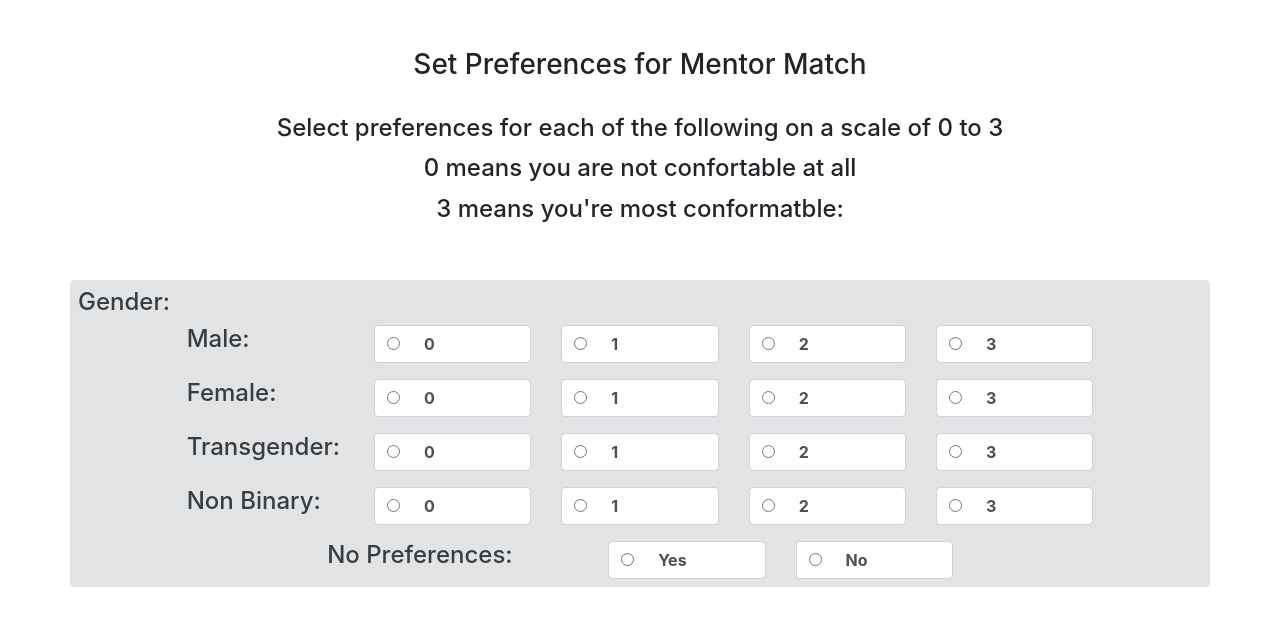
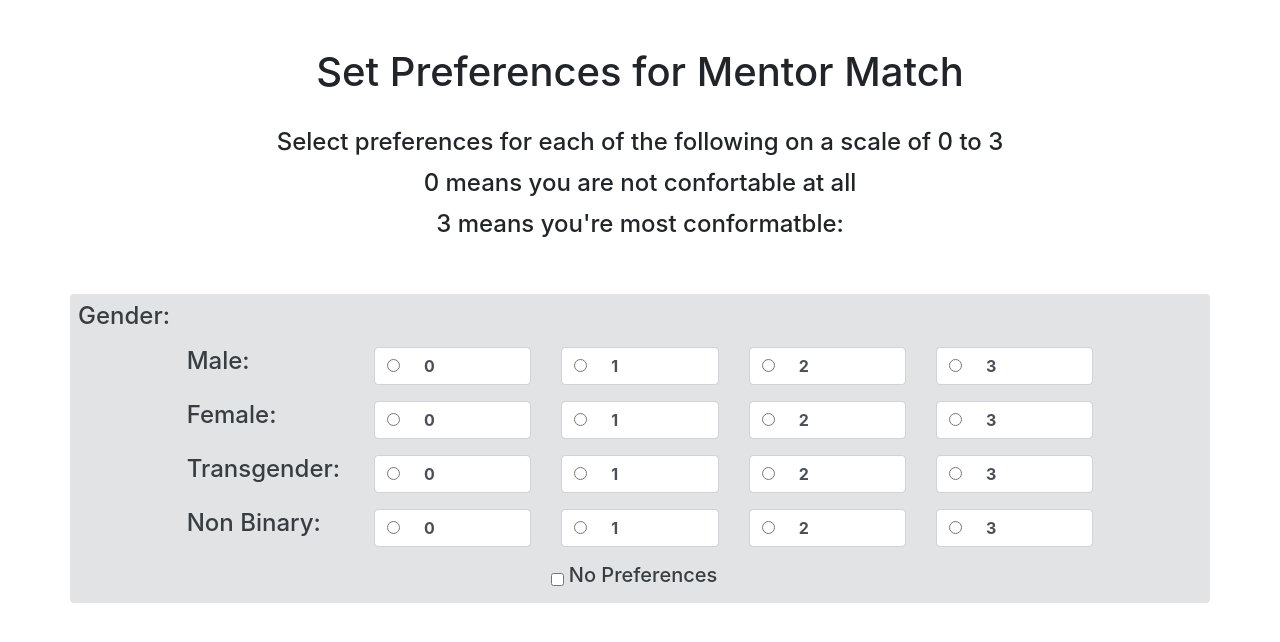
Before and after one commit to 2020-opportunity-hack/Team-08, a React (Create React App) app in the folder front-end/: page /set-mentor-preferences in a window 1280 px wide. Shown: the top 642 px of the page. Built offline with nearby package versions, Linux system fonts and the light colour scheme.

Commit message:
Working of radio buttons

```diff
--- a/front-end/src/components/common/checkbox.js
+++ b/front-end/src/components/common/checkbox.js
@@ -1,10 +1,10 @@
 import React from "react";
 
 const CheckBox = (props) => {
-  const { genderId, isChecked, toggle, gender } = props;
+  const { id, isChecked, toggle, value } = props;
 
   const toggleState = (event) => {
-    toggle(gender, event.target.checked);
+    toggle(id, event.target.checked);
   };
 
   return (
@@ -12,13 +12,13 @@ const CheckBox = (props) => {
       <input
         className="form-check-input"
         type="checkbox"
-        id={genderId}
-        value={genderId}
+        id={id}
+        value={id}
         checked={isChecked}
         onChange={(event) => toggleState(event)}
       />
-      <label className="form-check-label" htmlFor={genderId}>
-        <h5>{gender}</h5>
+      <label className="form-check-label" htmlFor={id}>
+        <h5>{value}</h5>
       </label>
     </div>
   );
--- a/front-end/src/components/common/radioButton.js
+++ b/front-end/src/components/common/radioButton.js
@@ -1,11 +1,53 @@
 import React from "react";
 
 const RadioButton = (props) => {
-  const { value, name } = props;
+  const { value, name, isSelected, onClickEvent, shouldDisable } = props;
+
+  const selectCurrentValue = (event) => {
+    onClickEvent(name, event.target.value);
+  };
 
   return (
     <div className="form-control">
-      <input type="radio" value={value} id={`${name}-${value}`} name={name} />
+      {isSelected ? (
+        shouldDisable ? (
+          <input
+            type="radio"
+            value={value}
+            id={`${name}-${value}`}
+            name={name}
+            onChange={(event) => selectCurrentValue(event)}
+            defaultChecked
+            disabled
+          />
+        ) : (
+          <input
+            type="radio"
+            value={value}
+            id={`${name}-${value}`}
+            name={name}
+            onChange={(event) => selectCurrentValue(event)}
+            defaultChecked
+          />
+        )
+      ) : shouldDisable ? (
+        <input
+          type="radio"
+          value={value}
+          id={`${name}-${value}`}
+          name={name}
+          onChange={(event) => selectCurrentValue(event)}
+          disabled
+        />
+      ) : (
+        <input
+          type="radio"
+          value={value}
+          id={`${name}-${value}`}
+          name={name}
+          onChange={(event) => selectCurrentValue(event)}
+        />
+      )}
       <label
         className="ml-4 font-weight-bold text-capitalize"
         htmlFor={`${name}-${value}`}
--- a/front-end/src/components/preferences-form/preferences-form.js
+++ b/front-end/src/components/preferences-form/preferences-form.js
@@ -1,15 +1,16 @@
-import React, { Fragment } from "react";
+import React from "react";
 
 import { SectionHeading } from "../styles/common";
 import GenderPreferences from "./questions/gender-preferences/gender-preferences";
+import { StateProvider } from "../../context/filterContext";
 
 const PreferencesForm = () => {
   return (
-    <Fragment>
+    <StateProvider>
       <div className="container mt-5">
         <div className="row">
           <SectionHeading className="col-12">
-            <h3>Set Preferences for Mentor Match</h3>
+            <h1>Set Preferences for Mentor Match</h1>
           </SectionHeading>
           <SectionHeading className="col-12 mt-4">
             <h4>
@@ -25,7 +26,7 @@ const PreferencesForm = () => {
           <GenderPreferences />
         </div>
       </div>
-    </Fragment>
+    </StateProvider>
   );
 };
 
--- a/front-end/src/components/preferences-form/questions/gender-preferences/gender-preferences.js
+++ b/front-end/src/components/preferences-form/questions/gender-preferences/gender-preferences.js
@@ -1,47 +1,102 @@
-import React from "react";
+import React, { useContext, useEffect } from "react";
 
 import Scale from "./scale";
-import PreferenceOption from "./preference-option";
+import { actions, store } from "../../../../context/filterContext";
+import CheckBox from "../../../common/checkbox";
 
 const GenderPreferences = () => {
+  const { state, dispatch } = useContext(store);
+  const genderPreferences = state.preferences.gender;
+
+  const genderValues = [
+    { name: "male", value: "Male" },
+    { name: "female", value: "Female" },
+    { name: "transgender", value: "Transgender" },
+    { name: "nonBinary", value: "Non Binary" },
+    { name: "noPreferences", value: "No Preferences" },
+  ];
+
+  const updateGenderPreference = (name, value) => {
+    switch (name) {
+      case "male":
+        dispatch({
+          type: actions.UPDATE_GENDER_PREFERENCES,
+          payload: {
+            key: "male",
+            value: parseInt(value),
+          },
+        });
+        break;
+      case "female":
+        dispatch({
+          type: actions.UPDATE_GENDER_PREFERENCES,
+          payload: {
+            key: "female",
+            value: parseInt(value),
+          },
+        });
+        break;
+      case "transgender":
+        dispatch({
+          type: actions.UPDATE_GENDER_PREFERENCES,
+          payload: {
+            key: "transgender",
+            value: parseInt(value),
+          },
+        });
+        break;
+      case "nonBinary":
+        dispatch({
+          type: actions.UPDATE_GENDER_PREFERENCES,
+          payload: {
+            key: "nonBinary",
+            value: parseInt(value),
+          },
+        });
+        break;
+      case "noPreferences":
+        dispatch({
+          type: actions.UPDATE_DEFAULT_GENDER_PREFERENCES,
+          payload: {
+            value,
+          },
+        });
+        break;
+      default:
+        break;
+    }
+  };
+
   return (
     <div className="col-12 mt-5 alert-secondary rounded p-2">
       <h4>Gender:</h4>
       <div className="container-fluid">
-        <div className="row d-flex justify-content-center">
-          <div className="col-12 col-md-2">
-            <h4>Male:</h4>
-          </div>
-          <Scale name={"male"} />
-        </div>
-
-        <div className="row d-flex justify-content-center mt-3">
-          <div className="col-12 col-md-2">
-            <h4>Female:</h4>
-          </div>
-          <Scale name={"female"} />
-        </div>
-
-        <div className="row d-flex justify-content-center mt-3">
-          <div className="col-12 col-md-2">
-            <h4>Transgender:</h4>
-          </div>
-          <Scale name={"transgender"} />
-        </div>
-
-        <div className="row d-flex justify-content-center mt-3">
-          <div className="col-12 col-md-2">
-            <h4>Non Binary:</h4>
-          </div>
-          <Scale name={"nonBinary"} />
-        </div>
-
-        <div className="row d-flex justify-content-center mt-3">
-          <div className="col-12 col-md-3">
-            <h4>No Preferences:</h4>
-          </div>
-          <PreferenceOption name={"no-preferences"} />
-        </div>
+        {[...genderValues].map((genderValue, index) => {
+          return genderValue.name === "noPreferences" ? (
+            <div key={index} className="row mt-3">
+              <div className="col-12 d-flex justify-content-center">
+                <CheckBox
+                  id="noPreferences"
+                  isChecked={genderPreferences.noPreferences}
+                  toggle={updateGenderPreference}
+                  value={genderValue.value}
+                />
+              </div>
+            </div>
+          ) : (
+            <div key={index} className="row d-flex justify-content-center mt-3">
+              <div className="col-12 col-md-2">
+                <h4>{genderValue.value}:</h4>
+              </div>
+              <Scale
+                name={genderValue.name}
+                selectedValue={genderPreferences[genderValue.name]}
+                onClickEvent={updateGenderPreference}
+                shouldDisable={genderPreferences.noPreferences}
+              />
+            </div>
+          );
+        })}
       </div>
     </div>
   );
--- a/front-end/src/components/preferences-form/questions/gender-preferences/preference-option.js
+++ b/front-end/src/components/preferences-form/questions/gender-preferences/preference-option.js
@@ -3,14 +3,19 @@ import React, { Fragment } from "react";
 import RadioButton from "../../../common/radioButton";
 
 const PreferenceOption = (props) => {
-  const { name } = props;
+  const { name, selectedValue, onClickEvent } = props;
 
   return (
     <Fragment>
       {["yes", "no"].map((option) => {
         return (
-          <div className="col-12 col-md-2 mt-1 mt-md-0">
-            <RadioButton value={option} name={name} />
+          <div key={option} className="col-12 col-md-2 mt-1 mt-md-0">
+            <RadioButton
+              value={option}
+              name={name}
+              isSelected={selectedValue === option}
+              onClickEvent={onClickEvent}
+            />
           </div>
         );
       })}
--- a/front-end/src/components/preferences-form/questions/gender-preferences/scale.js
+++ b/front-end/src/components/preferences-form/questions/gender-preferences/scale.js
@@ -3,14 +3,20 @@ import React, { Fragment } from "react";
 import RadioButton from "../../../common/radioButton";
 
 const Scale = (props) => {
-  const { name } = props;
+  const { name, selectedValue, onClickEvent, shouldDisable } = props;
 
   return (
     <Fragment>
       {[0, 1, 2, 3].map((scaleValue) => {
         return (
-          <div className="col-12 col-md-2 mt-1 mt-md-0">
-            <RadioButton value={scaleValue} name={name} />
+          <div key={scaleValue} className="col-12 col-md-2 mt-1 mt-md-0">
+            <RadioButton
+              value={scaleValue}
+              name={name}
+              isSelected={selectedValue === scaleValue}
+              onClickEvent={onClickEvent}
+              shouldDisable={shouldDisable}
+            />
           </div>
         );
       })}
--- a/front-end/src/containers/filters/gender/gender.js
+++ b/front-end/src/containers/filters/gender/gender.js
@@ -12,13 +12,13 @@ const Gender = () => {
 
   const toggleState = (gender, value) => {
     switch (gender) {
-      case "Male":
+      case "male":
         setIsMaleFilterActive(value);
         break;
-      case "Female":
+      case "female":
         setIsFemaleFilterActive(value);
         break;
-      case "Other":
+      case "other":
         setIsOtherFilterActive(value);
         break;
       default:
@@ -44,22 +44,22 @@ const Gender = () => {
       </div>
       <div className="col-10 offset-1 d-flex justify-content-center">
         <CheckBox
-          genderId="maleGender"
+          id="male"
           isChecked={isMaleFilterActive}
           toggle={toggleState}
-          gender="Male"
+          value="Male"
         />
         <CheckBox
-          genderId="femaleGender"
+          id="female"
           isChecked={isFemaleFilterActive}
           toggle={toggleState}
-          gender="Female"
+          value="Female"
         />
         <CheckBox
-          genderId="otherGender"
+          id="other"
           isChecked={isOtherFilterActive}
           toggle={toggleState}
-          gender="Other"
+          value="Other"
         />
       </div>
     </Fragment>
--- a/front-end/src/context/filterContext.js
+++ b/front-end/src/context/filterContext.js
@@ -10,13 +10,15 @@ const initialState = {
       female: undefined,
       transgender: undefined,
       nonBinary: undefined,
-      noPreferences: undefined,
+      noPreferences: false,
     },
   },
 };
 
 const actions = {
   FILETR_GENDER: "FILETR_GENDER",
+  UPDATE_GENDER_PREFERENCES: "UPDATE_GENDER_PREFERENCES",
+  UPDATE_DEFAULT_GENDER_PREFERENCES: "UPDATE_DEFAULT_GENDER_PREFERENCES",
 };
 
 const store = createContext(initialState);
@@ -75,6 +77,46 @@ const StateProvider = ({ children }) => {
           mentors: updatedMentorList,
         };
       }
+
+      case actions.UPDATE_GENDER_PREFERENCES:
+        return {
+          ...state,
+          preferences: {
+            ...state.preferences,
+            gender: {
+              ...state.preferences.gender,
+              [payload.key]: payload.value,
+            },
+          },
+        };
+
+      case actions.UPDATE_DEFAULT_GENDER_PREFERENCES:
+        if (payload.value) {
+          return {
+            ...state,
+            preferences: {
+              ...state.preferences,
+              gender: {
+                male: 3,
+                female: 3,
+                transgender: 3,
+                nonBinary: 3,
+                noPreferences: payload.value,
+              },
+            },
+          };
+        }
+        return {
+          ...state,
+          preferences: {
+            ...state.preferences,
+            gender: {
+              ...state.preferences.gender,
+              noPreferences: payload.value,
+            },
+          },
+        };
+
       default:
         return state;
     }
```
